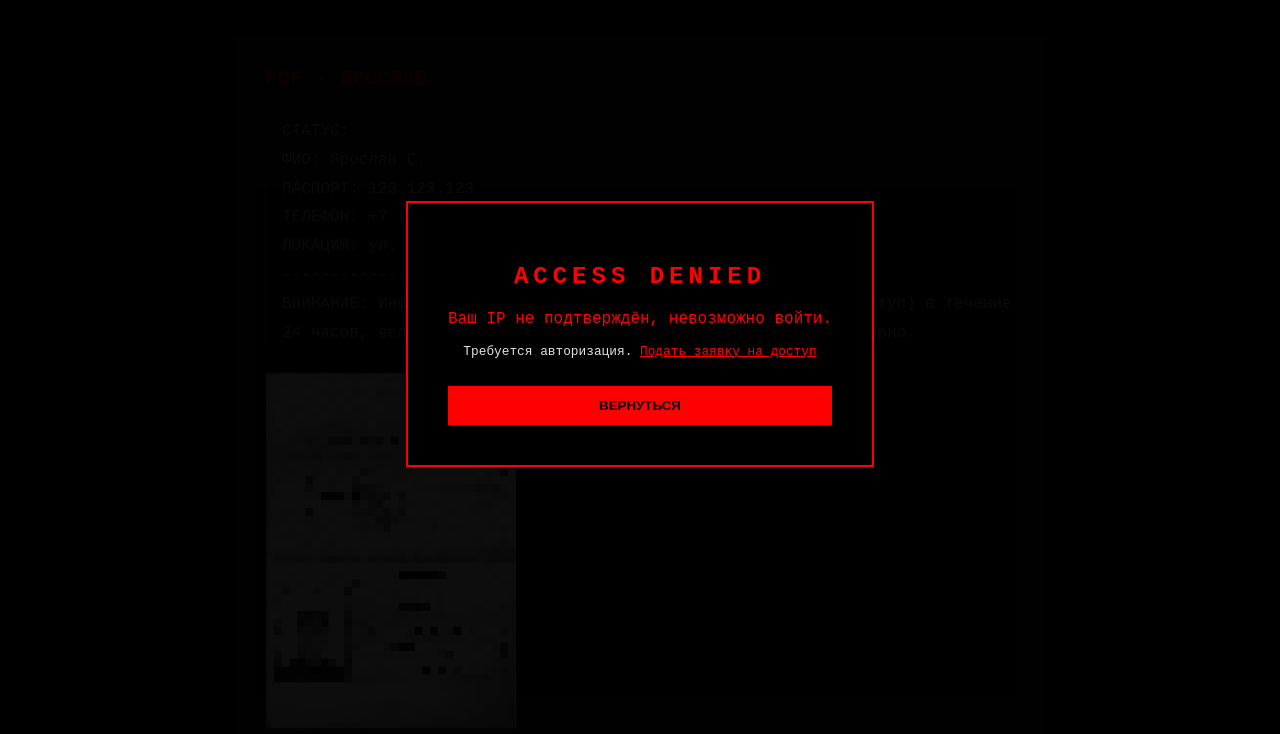
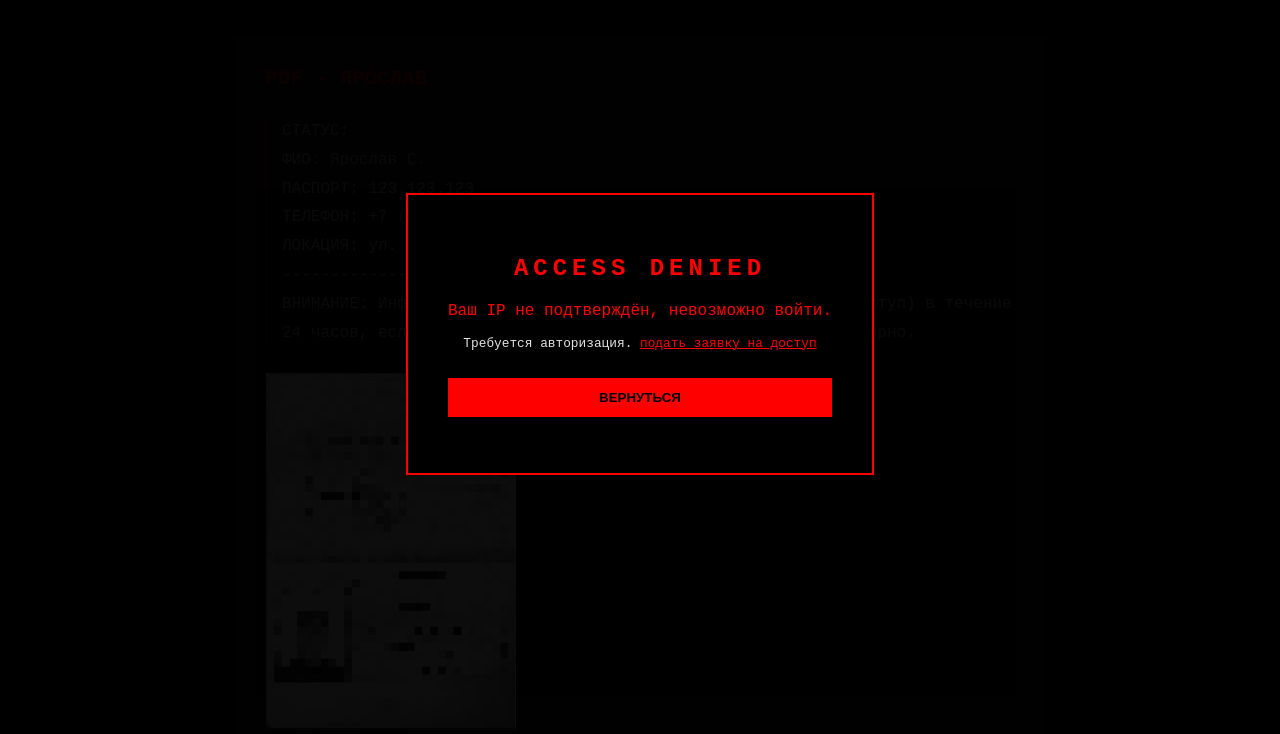
Before and after one commit to 3d-pechatka/DATABASE_ID_7721, a plain HTML site: page index.html in a window 1280 px wide. Both pictures are taken after a click on the element "RU.PDF". Shown: the part 66-800 px from the top of the page. Drawn offline with Linux system fonts and the light colour scheme.

Commit message:
Update index.html

```diff
--- a/index.html
+++ b/index.html
@@ -210,9 +210,10 @@
             <p style="color: red;">Ваш IP не подтверждён, невозможно войти. </p>
             <p style="font-size: 0.8rem; margin-top: 15px;">
                 Требуется авторизация.
-                 <a href="#" id="showRegForm" style="color: var(--accent); text-decoration: underline;">Подать заявку на доступ</a>
+                 <a href="#" id="showRegForm" style="color: var(--accent) !important; text-decoration: underline;">подать заявку на доступ</a>
             </p>
             <button id="closeModalBtn" style="width:100%; padding:12px; background:var(--accent); border:none; color:black; cursor:pointer; font-weight:bold; margin-top:15px;">ВЕРНУТЬСЯ</button>
+</p>
         </div>
     </div>
 
```
